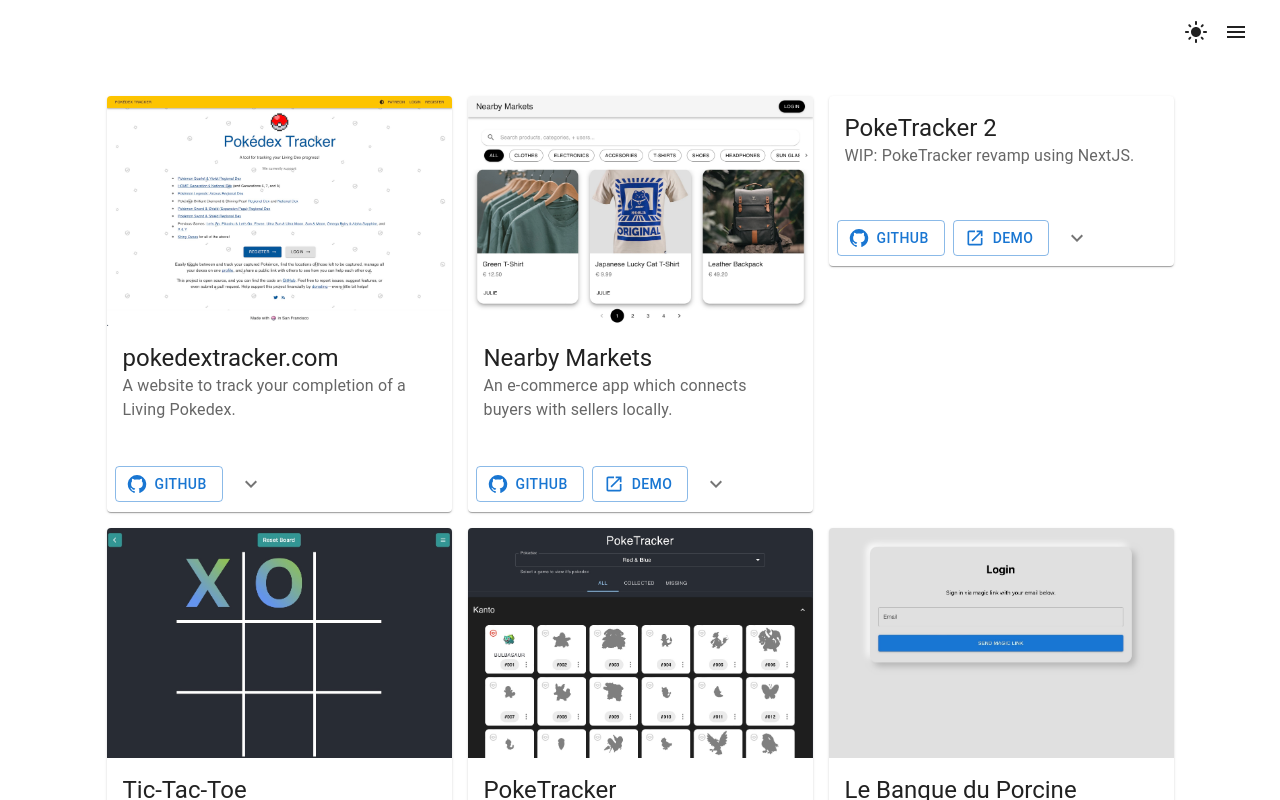
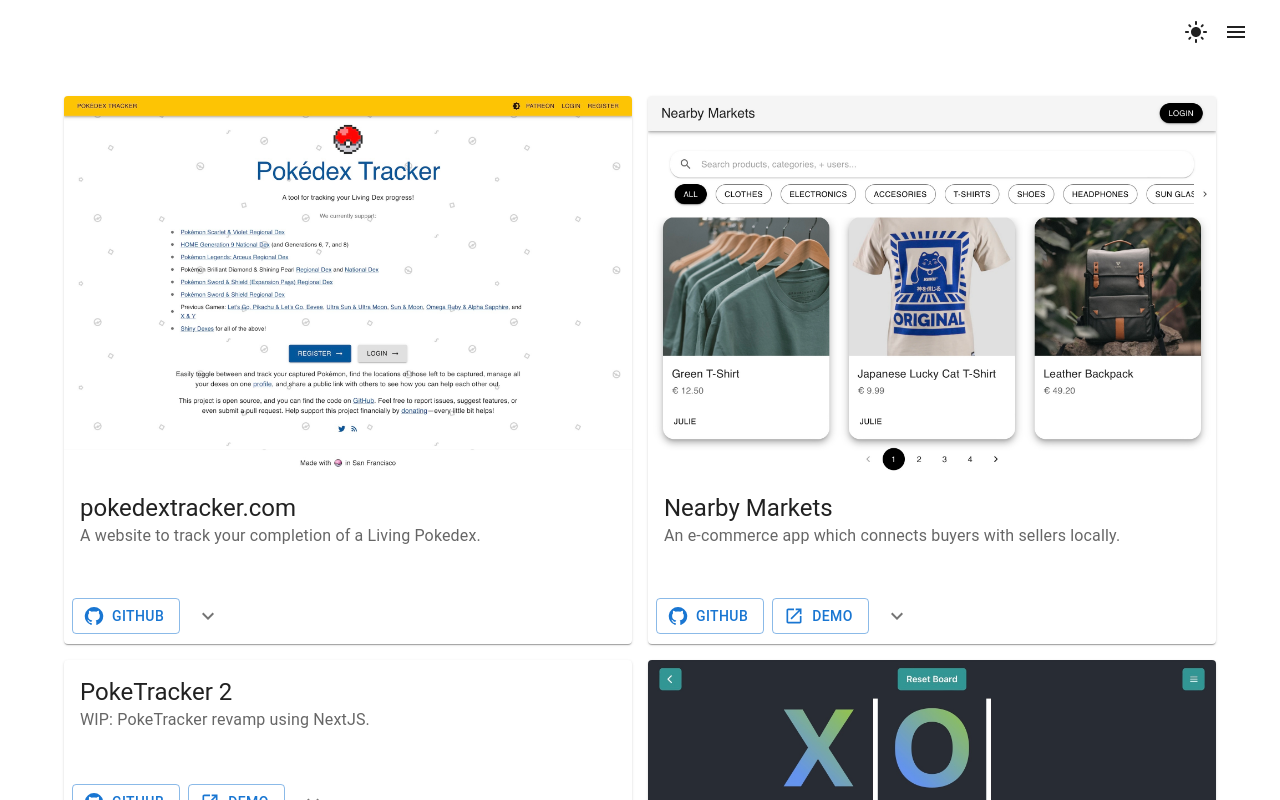
Before and after one commit to mailauki/portfolio-v3, a Next.js app: page /projects in a window 1280 px wide. Shown: the top 800 px of the page. Built offline with nearby package versions, Linux system fonts and the light colour scheme.

Commit message:
Update projects grid

```diff
--- a/app/components/card.js
+++ b/app/components/card.js
@@ -31,20 +31,20 @@
   };
 
   return (
-    <Card sx={{ width: 345 }}>
+    <Card>
       <Stack justifyContent='space-between' sx={{ height: '100%', minHeight: project.image ? 416 : 170 }}>
         <Box>
           {project.image ? <CardMedia
             component='img'
             image={project.image}
             alt={`screenshot of ${project.title}`}
-            height="230"
           /> : <></>}
           <CardHeader
             title={project.title}
             subheader={project.description[0]}
+            sx={{ height: 112, alignItems: 'flex-start' }}
           />
-          <Collapse in={expanded} timeout="auto" unmountOnExit>
+          <Collapse in={expanded} timeout='auto' unmountOnExit>
             <CardContent sx={{ pt: 0 }}>
               {project.description[1] ? project.description[1].map((bullet, index) => <Typography key={index} paragraph variant='body2' color='text.secondary'>• {bullet}</Typography>) : <></>}
 
--- a/app/projects/page.js
+++ b/app/projects/page.js
@@ -12,7 +12,7 @@
   return (
     <Grid container spacing={2} justifyContent='center' alignItems='stretch'>
       {data.map((project) => (
-        <Grid key={project.id} item>
+        <Grid key={project.id} item xs={12} sm={12} md={6}>
           <ProjectCard project={project} />
         </Grid>
       ))}
```
Also changed, not shown: public/projects/pokedextracker.com.jpg.
